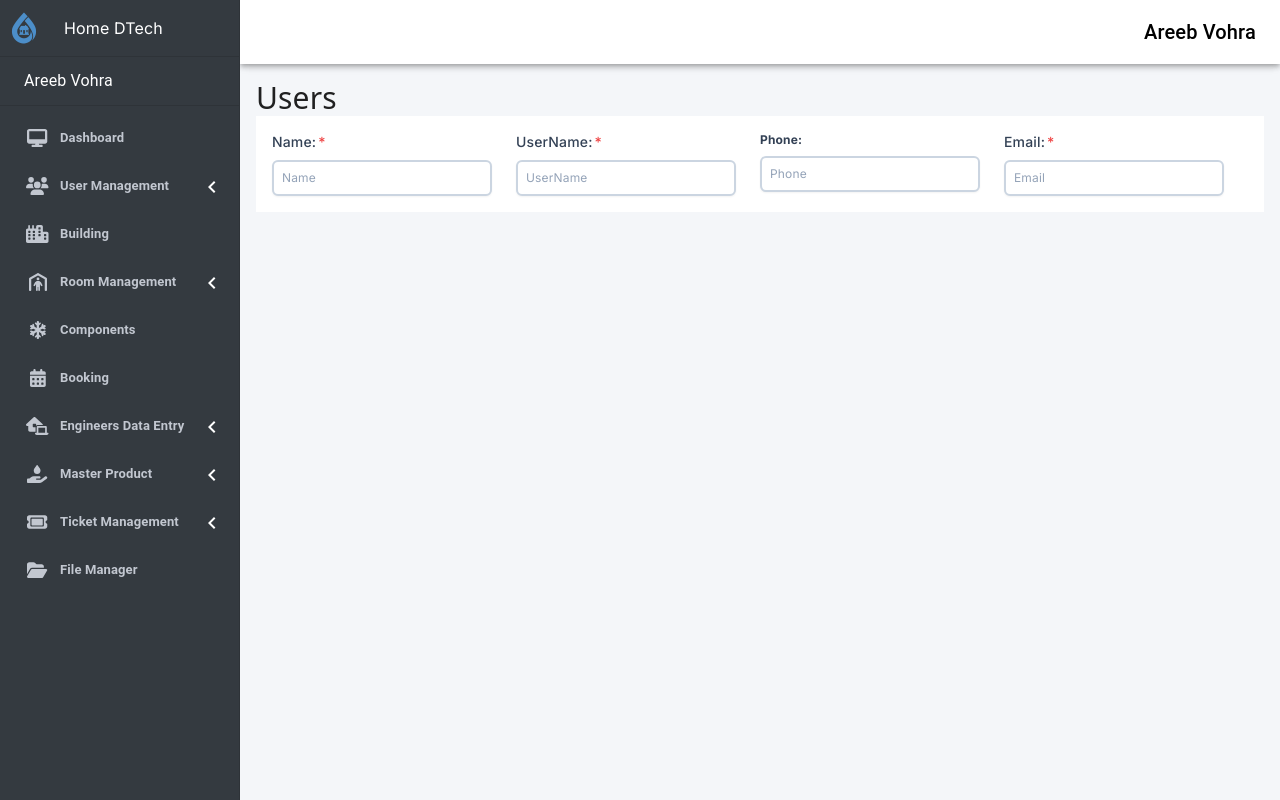
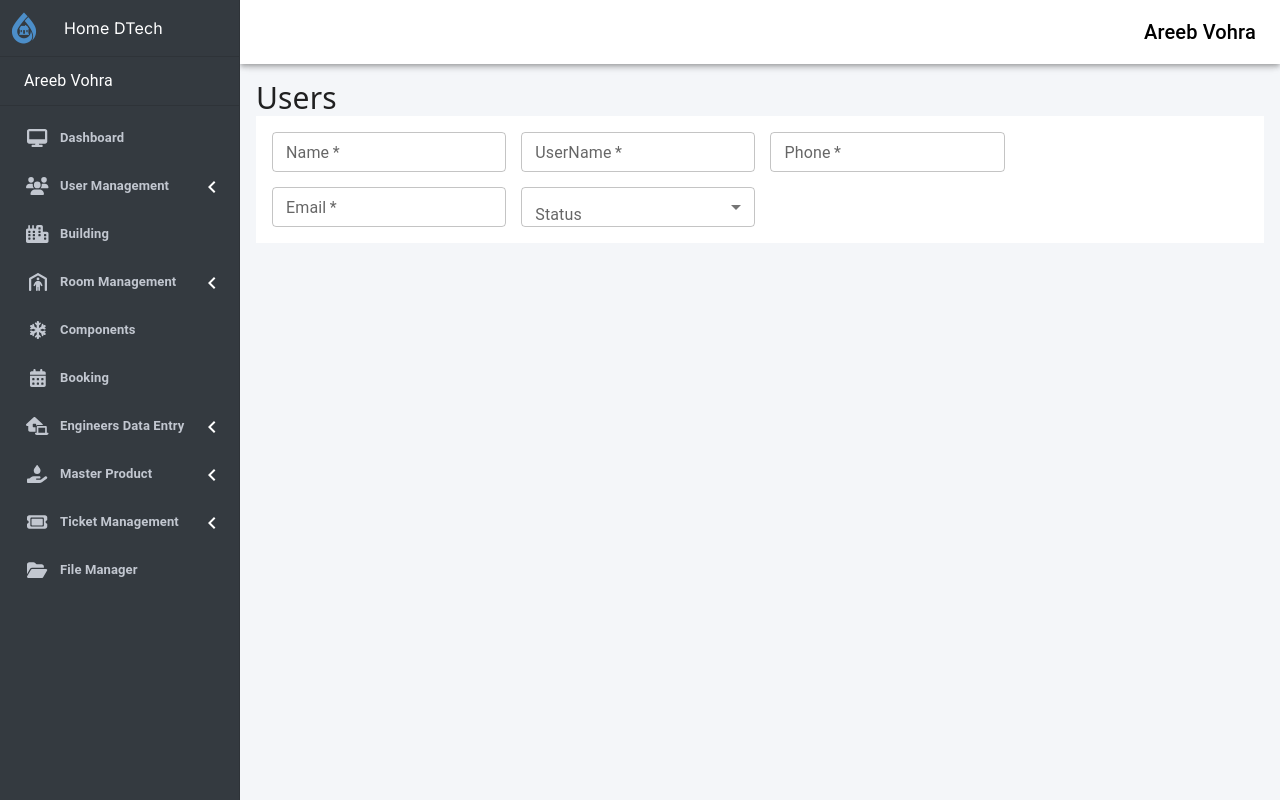
Before and after one commit to Saadgithubit/Home-DTech, a Next.js app: page /users/add in a window 1280 px wide. Built offline with nearby package versions, Linux system fonts and the light colour scheme.

Commit message:
continue work in add-role-page

```diff
--- a/src/app/(user-management)/users/add/page.tsx
+++ b/src/app/(user-management)/users/add/page.tsx
@@ -1,10 +1,28 @@
-import CreateUser from "@/components/createUser";
+import { Box, FormControl, InputLabel, MenuItem, Select, TextField } from "@mui/material";
 
-export default function AddUser(){
-    return(
+export default function AddUser() {
+    return (
         <div>
             <h1 className="text-3xl font-sans mt-2">Users</h1>
-            <CreateUser/>
+            <Box component="main" sx={{ flexGrow: 1, bgcolor: 'background.default', p: 2, display: 'flex', flexWrap: 'wrap', gap: '15px' }}>
+                <TextField sx={{ width: '24%' }} required id="outlined-required" label="Name" type="text" size="small" />
+                <TextField sx={{ width: '24%' }} required id="outlined-required" label="UserName" type="text" size="small" />
+                <TextField sx={{ width: '24%' }} required id="outlined-required" label="Phone" type="number" size="small" />
+                <TextField sx={{ width: '24%' }} required id="outlined-required" label="Email" type="email" size="small" />
+                <FormControl sx={{width: '24%'}}>
+                    <InputLabel id="demo-simple-select-label">Status</InputLabel>
+                    <Select
+                        labelId="demo-simple-select-label"
+                        id="demo-simple-select"
+                        label="Status"
+                        size="small"
+                    >
+                        <MenuItem value='Select'>Select</MenuItem>
+                        <MenuItem value='Active'>Active</MenuItem>
+                        <MenuItem value='Inactive'>Inactive</MenuItem>
+                    </Select>
+                </FormControl>
+            </Box>
         </div>
     )
 }
--- a/src/app/(user-management)/users/page.tsx
+++ b/src/app/(user-management)/users/page.tsx
@@ -31,10 +31,13 @@ export default function Users() {
         <div className={inter.className}>
             <span className="flex py-2 text-xl items-center justify-between">
                 <h1 className='font-medium'>Users</h1>
-                <ButtonComponent title={'Add User'} />
+                <Link href={'/users/add'}>
+                    <ButtonComponent title={'Add User'} />
+                </Link>
             </span>
             <FilterSection />
             <InnerHeader title={'Users List'} />
+
             <UserList list={list} />
         </div>
     )
--- a/src/components/createUser/index.tsx
+++ /dev/null
@@ -1,36 +0,0 @@
-'use client'
-import { Box } from "@mui/material";
-
-
-export default function CreateUser() {
-    return (
-        <Box component="main" sx={{ flexGrow: 1, bgcolor: 'background.default', p: 2, }}>
-            <div className="flex justify-between flex-wrap">
-                <div className="w-[25%] flex-col space-y-2">
-                    <span className="after:content-['*'] after:ml-0.5 after:text-red-500 block text-sm font-medium text-slate-700">
-                        Name:
-                    </span>
-                    <input placeholder="Name" type='text' className="border-2 text-xs w-[90%] p-2 shadow-sm border-slate-300 placeholder-slate-400 rounded-md focus:outline-none focus:border-sky-300 focus:ring-sky-300" />
-                </div>
-                <div className="w-[25%] flex-col space-y-2">
-                    <span className="after:content-['*'] after:ml-0.5 after:text-red-500 block text-sm font-medium text-slate-700">
-                        UserName:
-                    </span>
-                    <input placeholder="UserName" type='text'  className="border-2 text-xs w-[90%] p-2 shadow-sm border-slate-300 placeholder-slate-400 rounded-md focus:outline-none focus:border-sky-300 focus:ring-sky-300" />
-                </div>
-                <div className="w-[25%] flex-col space-y-2">
-                    <span className="block text-xs font-bold text-slate-700">
-                        Phone:
-                    </span>
-                    <input placeholder="Phone" type='number'  className="border-2 text-xs w-[90%] p-2 shadow-sm border-slate-300 placeholder-slate-400 rounded-md focus:outline-none focus:border-sky-300 focus:ring-sky-300" />
-                </div>
-                <div className="w-[25%] flex-col space-y-2">
-                    <span className="after:content-['*'] after:ml-0.5 after:text-red-500 block text-sm font-medium text-slate-700">
-                        Email:
-                    </span>
-                    <input placeholder="Email" type='email' className="border-2 text-xs w-[90%] p-2 shadow-sm border-slate-300 placeholder-slate-400 rounded-md focus:outline-none focus:border-sky-300 focus:ring-sky-300" />
-                </div>
-            </div>
-        </Box>
-    )
-}
```
